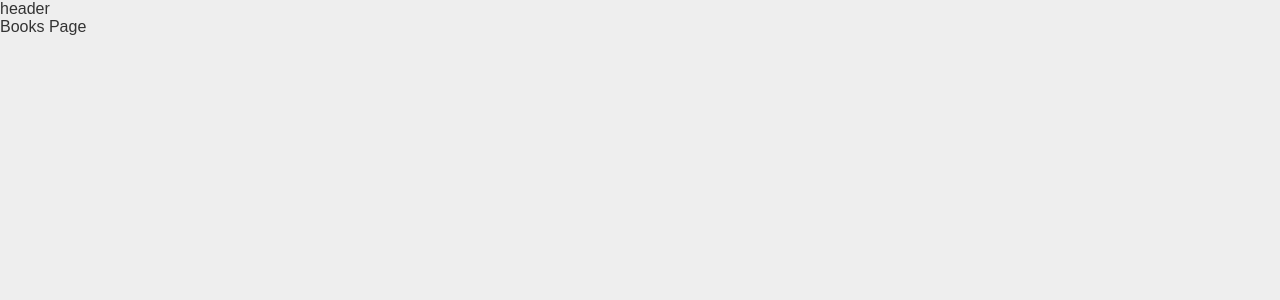
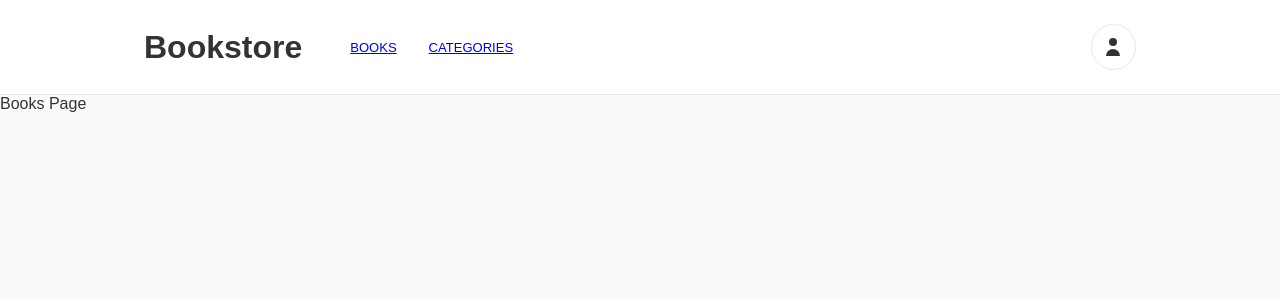
Before and after one commit to ahangarha/MV-Bookstore, a React (Create React App) app: page / in a window 1280 px wide. Shown: the top 300 px of the page. Built offline with nearby package versions, Linux system fonts and the light colour scheme.

Commit message:
add key elements to header

```diff
--- /dev/null
+++ b/src/components/Header.css
@@ -0,0 +1,35 @@
+header {
+  display: flex;
+  align-items: center;
+  background: #fff;
+  height: 5.938rem;
+  border-bottom: 1px solid #e8e8e8;
+}
+
+header .header-wrapper {
+  display: flex;
+  align-items: center;
+  gap: 3rem;
+}
+
+header nav {
+  flex-grow: 1;
+}
+
+header nav ul {
+  display: flex;
+  align-items: center;
+  gap: 2rem;
+  font-size: 0.815rem;
+  text-transform: uppercase;
+  list-style: none;
+}
+
+header .user {
+  display: grid;
+  place-content: center;
+  width: 2.815rem;
+  height: 2.815rem;
+  border: 1px solid #e8e8e8;
+  border-radius: 50%;
+}
--- a/src/components/Header.js
+++ b/src/components/Header.js
@@ -1,7 +1,34 @@
 import React from 'react';
+import { Link } from 'react-router-dom';
+import './Header.css';
 
 export default function Header() {
   return (
-    <header>header</header>
+    <header>
+      <div className="header-wrapper container">
+        <h1 className="branding">
+          Bookstore
+        </h1>
+
+        <nav>
+          <ul>
+            <li>
+              <Link to="/">
+                Books
+              </Link>
+            </li>
+            <li>
+              <Link to="/categories">
+                Categories
+              </Link>
+            </li>
+          </ul>
+        </nav>
+
+        <div className="user">
+          <svg className="w-6 h-6" fill="currentColor" stroke="none" viewBox="0 0 24 24" xmlns="http://www.w3.org/2000/svg"><path strokeLinecap="round" strokeLinejoin="round" strokeWidth="2" d="M16 7a4 4 0 11-8 0 4 4 0 018 0zM12 14a7 7 0 00-7 7h14a7 7 0 00-7-7z" /></svg>
+        </div>
+      </div>
+    </header>
   );
 }
--- a/src/index.css
+++ b/src/index.css
@@ -7,9 +7,23 @@
 body {
   height: 100vh;
   min-height: 100vh;
-  background: #eee;
+  background: #fafafa;
   font-family: sans-serif;
   -webkit-font-smoothing: antialiased;
   -moz-osx-font-smoothing: grayscale;
   color: #333;
 }
+
+.container {
+  width: 100%;
+  max-width: 992px;
+  margin: 0 auto;
+}
+
+.w-6 {
+  width: 1.5rem;
+}
+
+.h-6 {
+  height: 1.5rem;
+}
```
